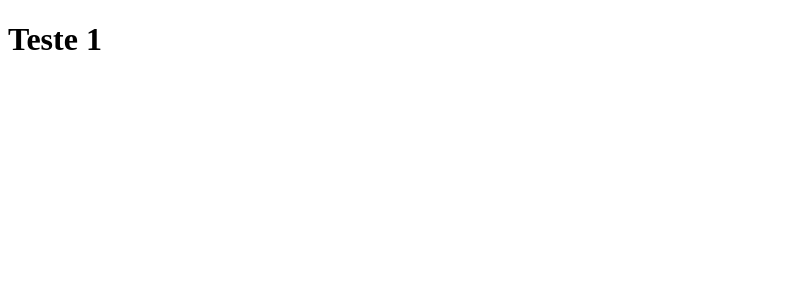
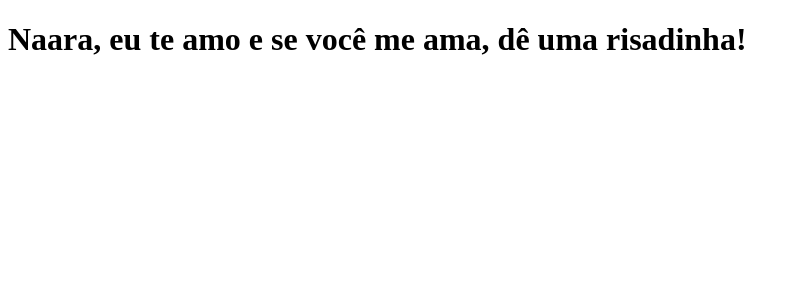
Before and after one commit to Seetzi/clone-tabnews, a Next.js app: page / in a window 1280 px wide. Shown: the top 300 px of the page, without its empty margins (0-799 px from the left). Built offline with nearby package versions, Linux system fonts and the light colour scheme.

Commit message:
mudando mensagem

```diff
--- a/pages/index.js
+++ b/pages/index.js
@@ -1,5 +1,5 @@
 function Home(){
-    return <h1>Teste 1 </h1>
+    return <h1>Naara, eu te amo e se você me ama, dê uma risadinha!</h1>
 }
 
 export default Home
```
